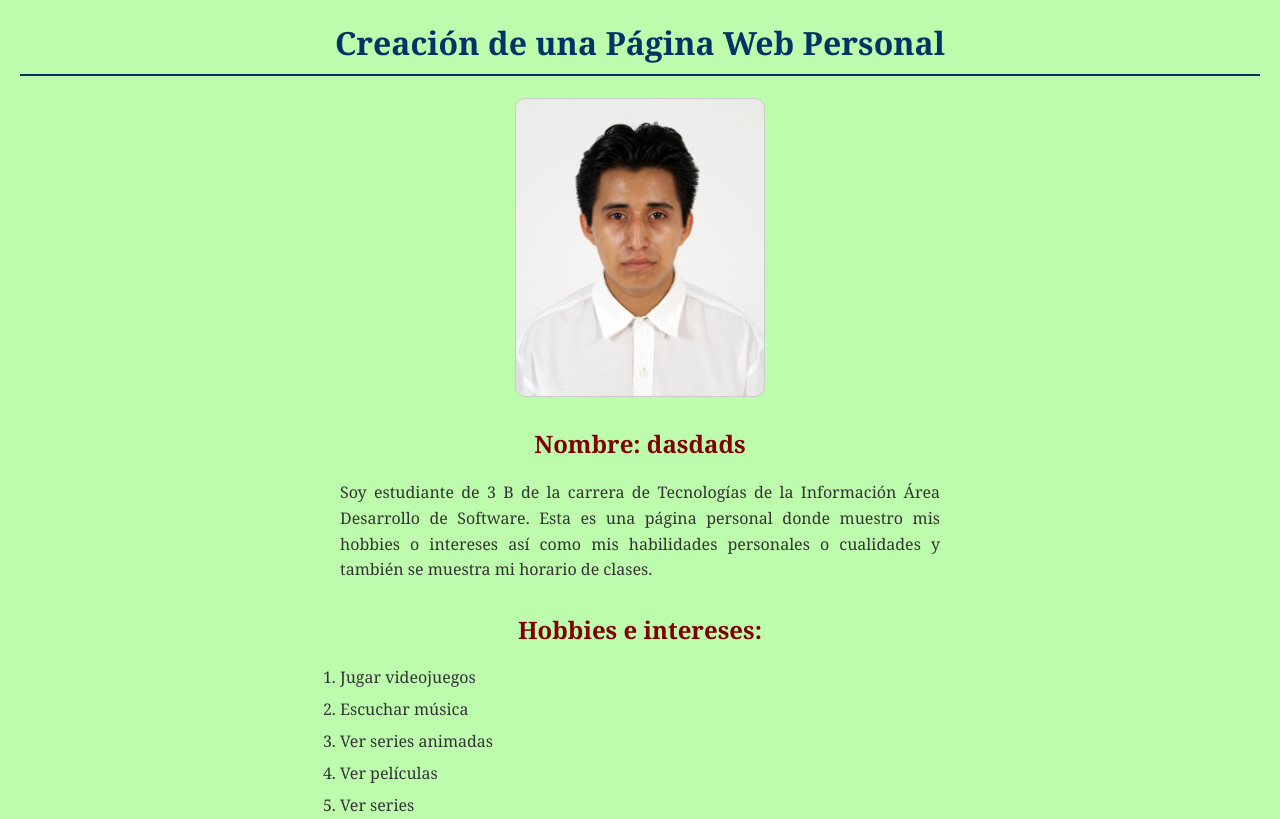
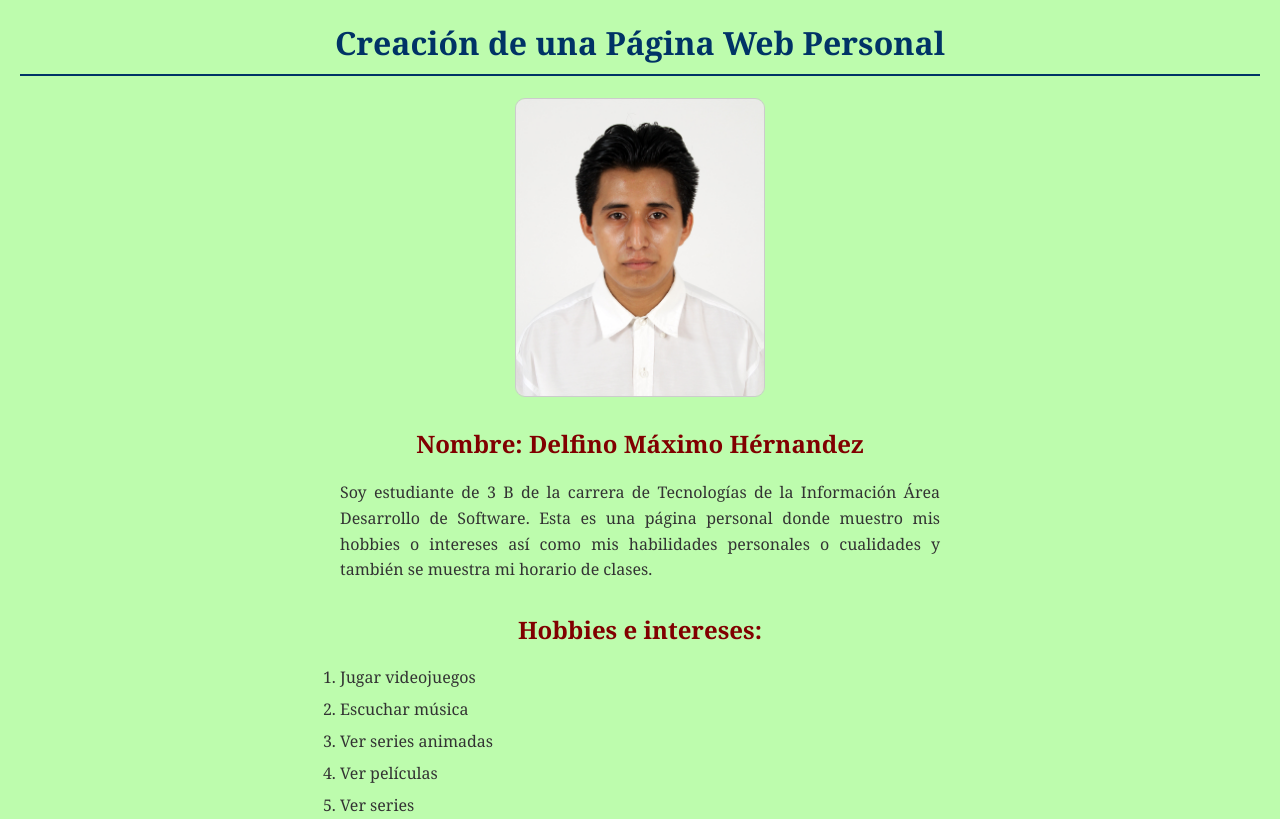
Before and after one commit to Delfino114/3B-Delfino, a plain HTML site: page Página Web Personal con CSS3/Index.html in a window 1280 px wide. Shown: the top 819 px of the page. Drawn offline with Linux system fonts and the light colour scheme.

Commit message:
Index.html

```diff
--- a/Página Web Personal con CSS3/Index.html
+++ b/Página Web Personal con CSS3/Index.html
@@ -11,7 +11,7 @@
 
     <img src="./Recursos/delfino.jpg" alt="Imagen no cargada">
 
-    <h2>Nombre: dasdads</h2>
+    <h2>Nombre: Delfino Máximo Hérnandez</h2>
     <p>
         Soy estudiante de 3 B de la carrera de Tecnologías
         de la Información Área Desarrollo de Software. Esta es
```
